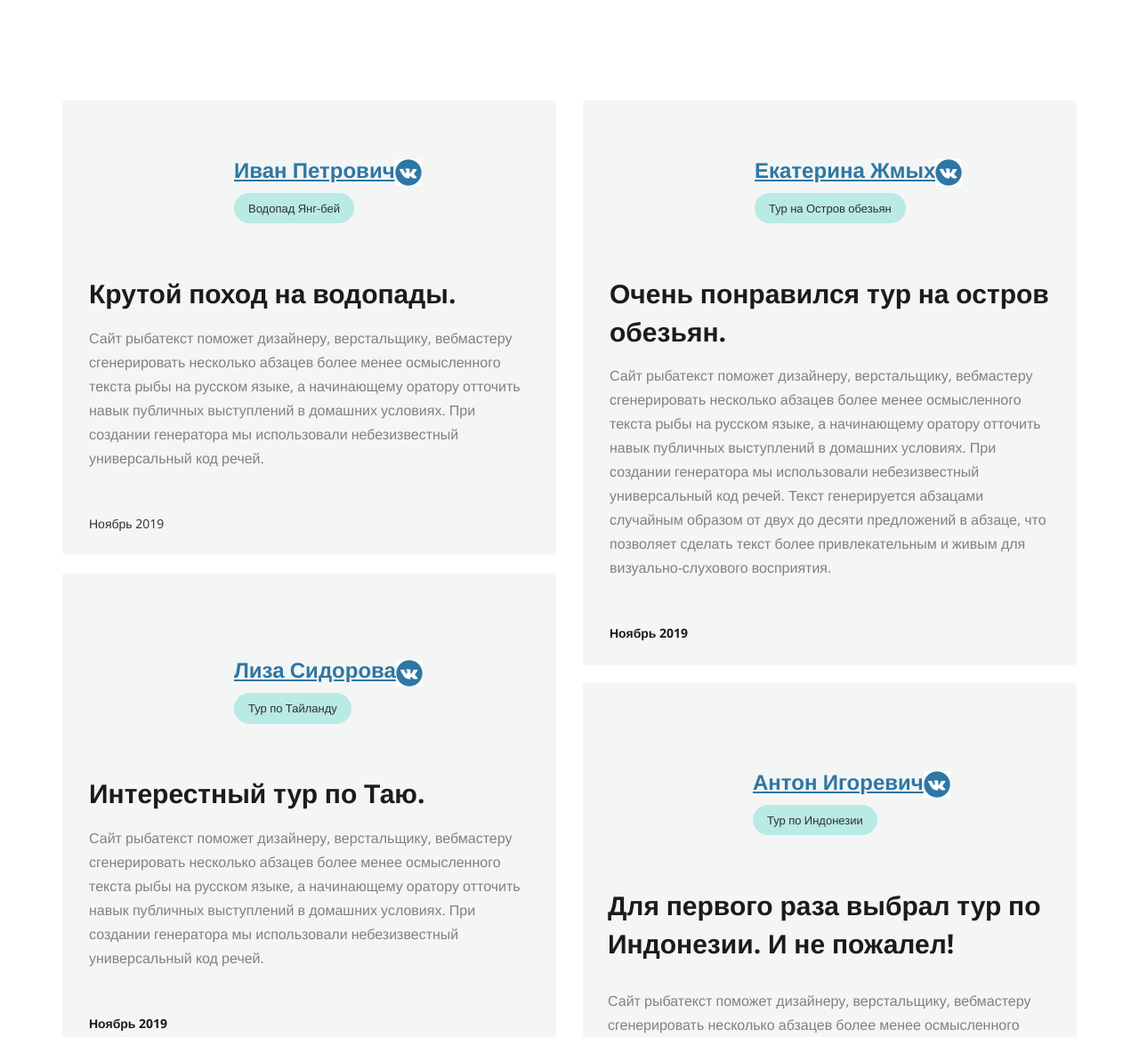
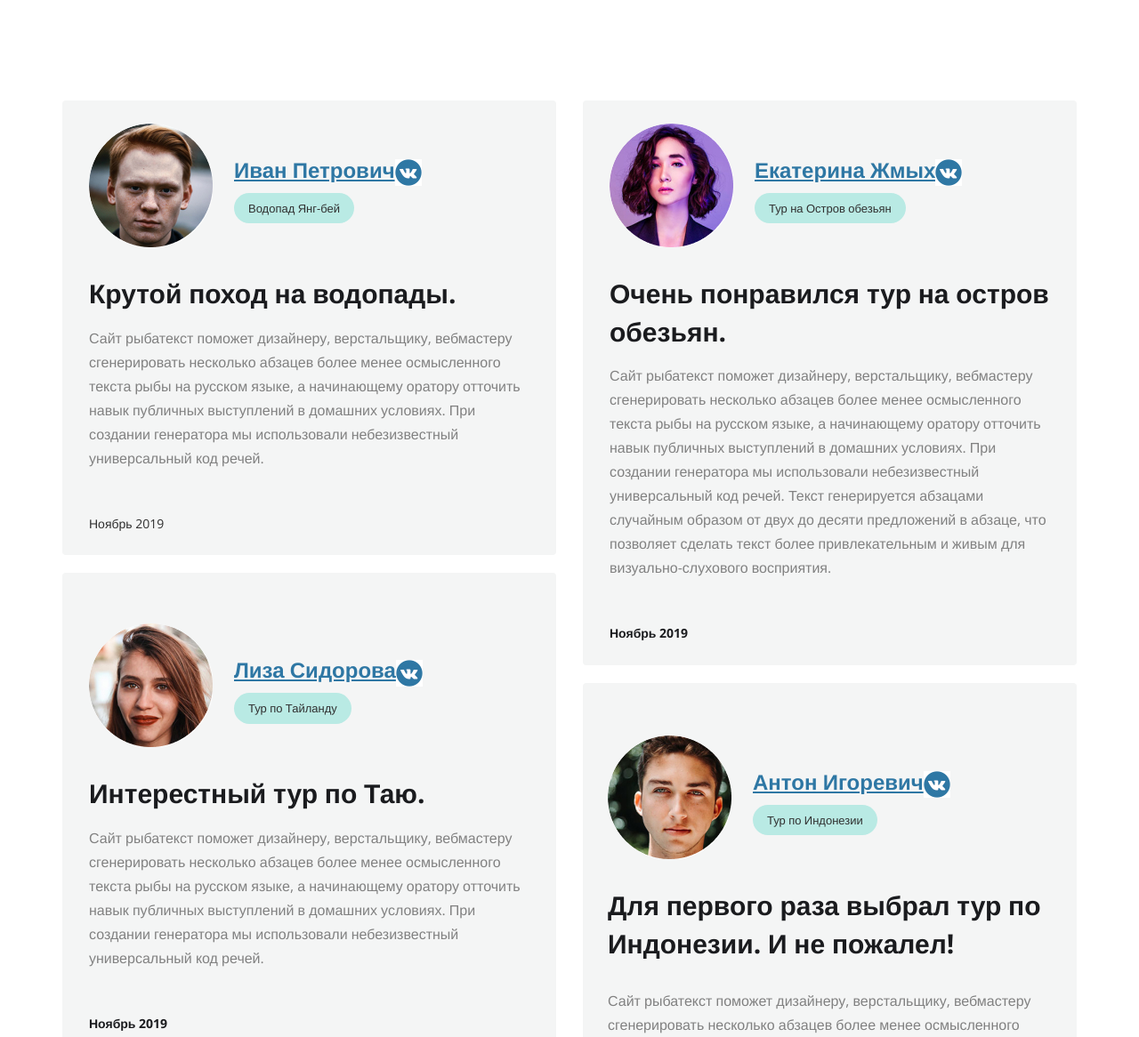
Before and after one commit to Rvcheapmonday/main, a plain HTML site: page reviews.html in a window 1280 px wide. Shown: the part 420-1586 px from the top of the page at 89% size. Drawn offline with nearby package versions, Linux system fonts and the light colour scheme; the site is published under a folder, as on GitHub Pages, so addresses that start at the root find nothing.

Commit message:
Update reviews.html

```diff
--- a/reviews.html
+++ b/reviews.html
@@ -54,7 +54,7 @@
                         <div class="review__header">
                             <div class="review__photo">
                                 <div class="avatar">
-                                    <img src="/img/ellips.png" alt="" class="avatar__img">
+                                    <img src="./img/ellips.png" alt="" class="avatar__img">
                                 </div>
                             </div>
                             <div class="review__userdata">
@@ -78,7 +78,7 @@
                         <div class="review__header">
                             <div class="review__photo">
                                 <div class="avatar">
-                                    <img src="/img/ellips2.png" alt="" class="avatar__img">
+                                    <img src="./img/ellips2.png" alt="" class="avatar__img">
                                 </div>
                             </div>
                             <div class="review__userdata">
@@ -101,7 +101,7 @@
                         <div class="review__header">
                             <div class="review__photo">
                                 <div class="avatar">
-                                    <img src="/img/ellips1.png" alt="" class="avatar__img">
+                                    <img src="./img/ellips1.png" alt="" class="avatar__img">
                                 </div>
                             </div>
                             <div class="review__userdata">
@@ -123,7 +123,7 @@
                         <div class="review__header">
                             <div class="review__photo">
                                 <div class="avatar">
-                                    <img src="/img/ellips3.png" alt="" class="avatar__img">
+                                    <img src="./img/ellips3.png" alt="" class="avatar__img">
                                 </div>
                             </div>
                             <div class="review__userdata">
```
